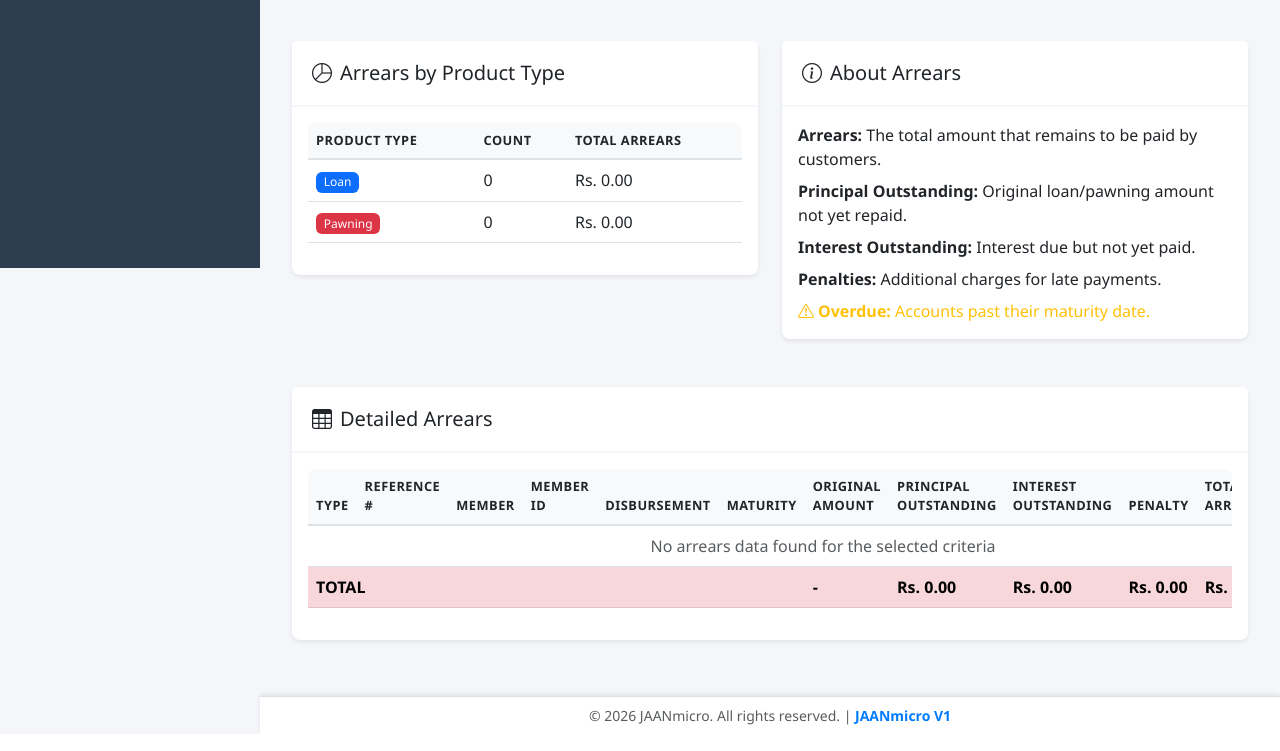
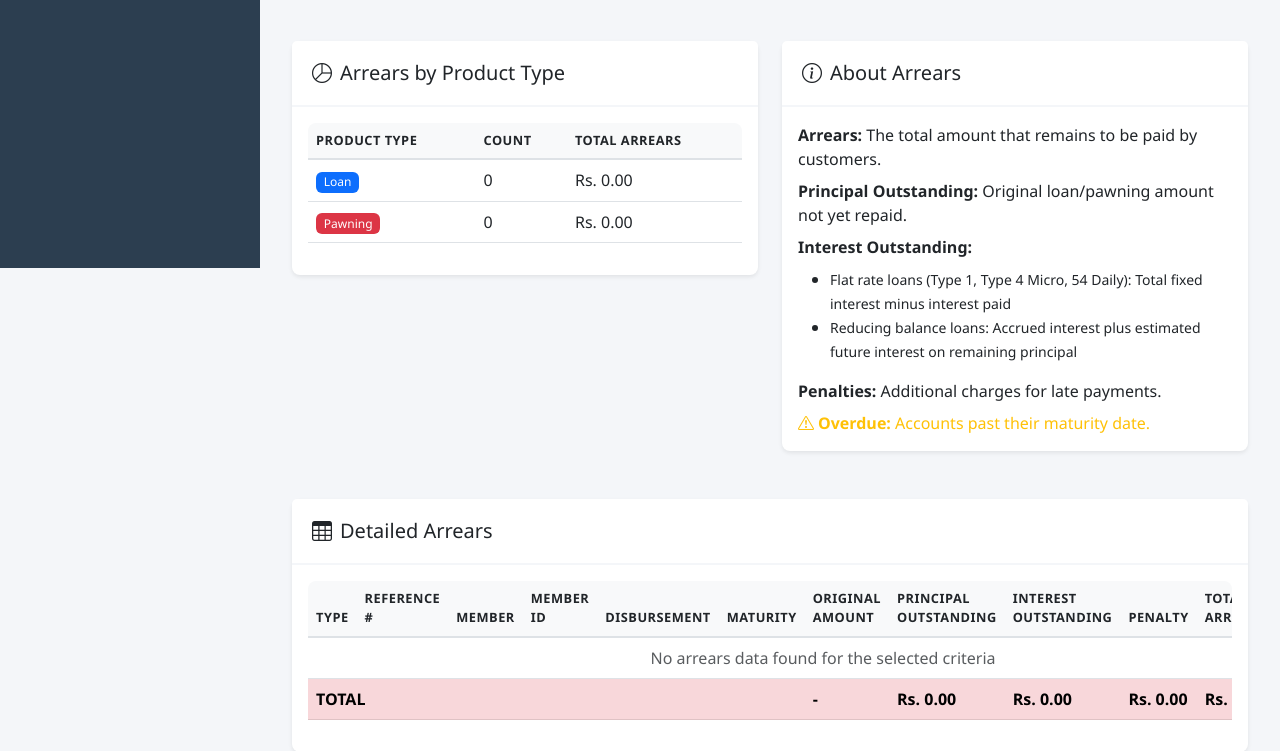
Before and after one commit to VindiPerera/JaanMicro, a Flask app: page /reports/arrears in a window 1280 px wide. Shown: the part 532-1283 px from the top of the page. Run offline with Flask 3, Linux system fonts and the light colour scheme; the visitor is signed in with stand-in values (Sample User, id 1); data comes from the database, SQL or seed files in the repository; data that the repository does not hold is empty; some libraries are stand-ins or nearby versions.

Commit message:
feat(reports): enhance arrears report calculations and update UI descriptions for clarity

```diff
--- a/app/reports/routes.py
+++ b/app/reports/routes.py
@@ -590,21 +590,65 @@ def arrears_report():
         loans = loan_query.all()
 
         for loan in loans:
-            from decimal import Decimal
+            from decimal import Decimal, ROUND_HALF_UP
 
             # Calculate what's left to pay
             disbursed = Decimal(str(loan.disbursed_amount or loan.loan_amount))
             principal_paid = loan.get_total_paid_principal()
             outstanding_principal = disbursed - principal_paid
 
-            # Calculate remaining interest
-            if loan.interest_type == 'flat':
+            # Calculate remaining interest based on loan type
+            interest_paid = loan.get_total_paid_interest()
+
+            # Handle special loan types that use flat interest calculations
+            if loan.loan_type and ('Type 1' in loan.loan_type or 'Type 4' in loan.loan_type or 'Micro' in loan.loan_type or '54' in loan.loan_type):
+                # For Type 1, Type 4 Micro, and 54 Daily loans - they use flat interest
+                # Calculate total interest for these special types
+                interest_rate = Decimal(str(loan.interest_rate))
+
+                if 'Type 1' in loan.loan_type or '54' in loan.loan_type:
+                    # Type 1 & 54 Daily: Interest = Interest rate * 2
+                    total_interest = (disbursed * interest_rate * Decimal('2')) / Decimal('100')
+                elif 'Micro' in loan.loan_type or 'Type 4' in loan.loan_type:
+                    # Type 4 Micro & Daily: Full Interest = Interest Rate * Months
+                    duration = Decimal(str(loan.duration_months))
+                    total_interest = (disbursed * interest_rate * duration) / Decimal('100')
+                else:
+                    # Fallback to standard flat calculation
+                    total_interest = loan.get_total_expected_interest()
+
+                remaining_interest = total_interest - interest_paid
+            elif loan.interest_type == 'flat':
+                # Standard flat interest loans
                 total_expected_interest = loan.get_total_expected_interest()
-                interest_paid = loan.get_total_paid_interest()
                 remaining_interest = total_expected_interest - interest_paid
             else:
-                # For reducing balance, accrued interest
-                remaining_interest = loan.calculate_accrued_interest()
+                # For reducing balance loans
+                # The remaining interest is not fixed - it depends on remaining principal
+                # Show accrued interest + estimated future interest on remaining principal
+                accrued_interest = loan.calculate_accrued_interest()
+
+                # Estimate remaining interest based on outstanding principal
+                # This is an approximation for arrears reporting
+                if loan.duration_months and outstanding_principal > 0:
+                    # Calculate remaining months (approximate)
+                    total_paid = Decimal(str(loan.paid_amount or 0))
+                    installment = Decimal(str(loan.installment_amount))
+                    if installment > 0:
+                        paid_installments = (total_paid / installment).quantize(Decimal('1'), rounding=ROUND_HALF_UP)
+                        remaining_installments = max(Decimal('0'), Decimal(str(loan.duration_months)) - paid_installments)
+
+                        # Estimate average interest per remaining installment
+                        # This is a rough estimate: (Outstanding Principal * Rate * Remaining Time) / 2
+                        # Divided by 2 because principal reduces over time
+                        annual_rate = Decimal(str(loan.interest_rate)) / Decimal('100')
+                        remaining_time = remaining_installments / Decimal('12')
+                        estimated_future_interest = (outstanding_principal * annual_rate * remaining_time) / Decimal('2')
+                        remaining_interest = accrued_interest + estimated_future_interest
+                    else:
+                        remaining_interest = accrued_interest
+                else:
+                    remaining_interest = accrued_interest
 
             # Total arrears
             penalty = Decimal(str(loan.penalty_amount or 0))
--- a/app/templates/reports/arrears_report.html
+++ b/app/templates/reports/arrears_report.html
@@ -142,7 +142,12 @@
             <div class="card-body">
                 <p class="mb-2"><strong>Arrears:</strong> The total amount that remains to be paid by customers.</p>
                 <p class="mb-2"><strong>Principal Outstanding:</strong> Original loan/pawning amount not yet repaid.</p>
-                <p class="mb-2"><strong>Interest Outstanding:</strong> Interest due but not yet paid.</p>
+                <p class="mb-2"><strong>Interest Outstanding:</strong>
+                    <ul class="mb-0 mt-1">
+                        <li><small>Flat rate loans (Type 1, Type 4 Micro, 54 Daily): Total fixed interest minus interest paid</small></li>
+                        <li><small>Reducing balance loans: Accrued interest plus estimated future interest on remaining principal</small></li>
+                    </ul>
+                </p>
                 <p class="mb-2"><strong>Penalties:</strong> Additional charges for late payments.</p>
                 <p class="mb-0 text-warning"><i class="bi bi-exclamation-triangle me-1"></i><strong>Overdue:</strong> Accounts past their maturity date.</p>
             </div>
```
